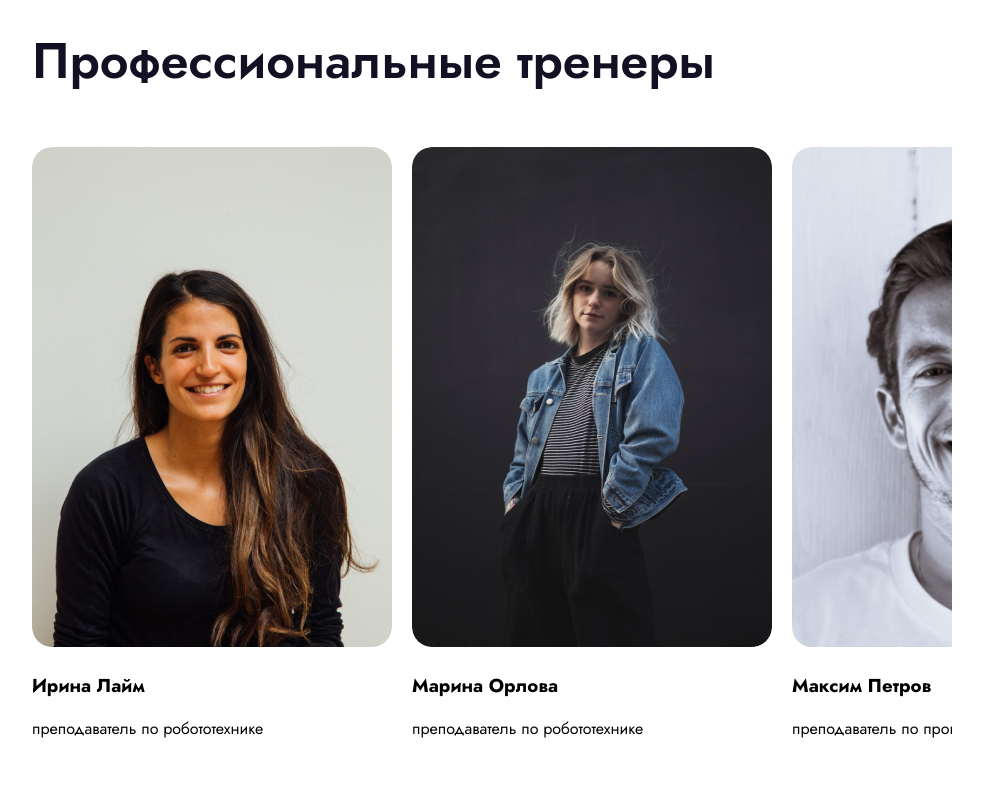
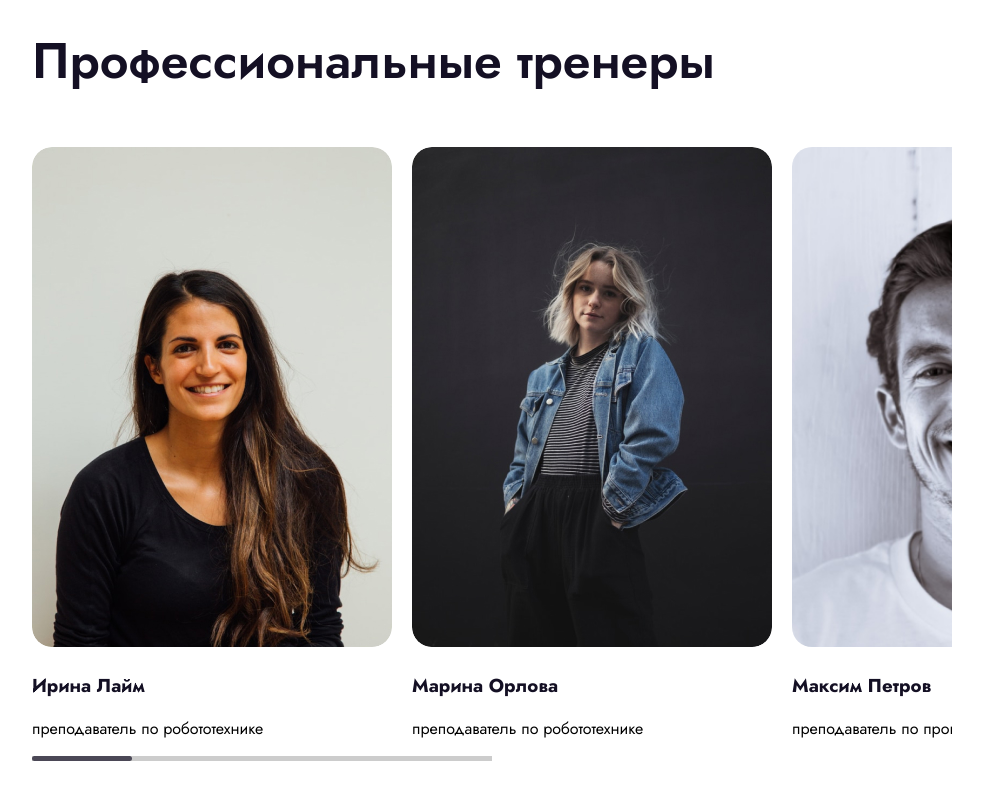
Before and after one commit to Shamshod-Nematullayev/robo-school, a React (Vite) app: page / in a window 1280 px wide. Shown: the part 1601-2401 px from the top of the page, without its empty margins (148-1131 px from the left). Built offline with nearby package versions, Linux system fonts and the light colour scheme.

Commit message:
scroll problem

```diff
--- a/src/components/Heading.tsx
+++ b/src/components/Heading.tsx
@@ -7,6 +7,10 @@ const Text = styled.div`
   color: ${theme.colors.secondary};
   margin-bottom: 50px;
   font-weight: 600;
+  @media (max-width: 576px){
+    font-size: 30px;
+    text-align: center;
+  }
 `;
 
 const Heading: React.FC<{ children: React.ReactNode }> = ({ children }) => {
--- a/src/components/Trainers.tsx
+++ b/src/components/Trainers.tsx
@@ -1,22 +1,24 @@
-import styled from 'styled-components'
-import Heading from './Heading'
-import Photo1 from "../assets/teacher (1).jpg"
-import Photo2 from "../assets/teacher (2).jpg"
-import Photo3 from "../assets/teacher (3).jpg"
-import Photo4 from "../assets/teacher (4).jpg"
-import Photo5 from "../assets/teacher (5).jpg"
+import styled from "styled-components";
+import Heading from "./Heading";
+import Photo1 from "../assets/teacher (1).jpg";
+import Photo2 from "../assets/teacher (2).jpg";
+import Photo3 from "../assets/teacher (3).jpg";
+import Photo4 from "../assets/teacher (4).jpg";
+import Photo5 from "../assets/teacher (5).jpg";
+import { theme } from "../theme";
+import { RefObject, useEffect, useRef, useState } from "react";
 
 type Teacher = {
-    name: string,
-    description: string,
-    facebook: string,
-    instagram: string,
-    telegram: string,
-    education: string,
-    experience: string,
-    awards?: string,
-    photo: typeof Photo1
-}
+  name: string;
+  description: string;
+  facebook: string;
+  instagram: string;
+  telegram: string;
+  education: string;
+  experience: string;
+  awards?: string;
+  photo: typeof Photo1;
+};
 const teachers: Teacher[] = [
   {
     name: "Ирина Лайм",
@@ -27,7 +29,7 @@ const teachers: Teacher[] = [
     education: "Факультет экономики и менеджмента",
     experience: "Преподавал на курсах 1 курса",
     awards: "Присуждено звание преподавателем робототехники",
-        photo: Photo1
+    photo: Photo1,
   },
   {
     name: "Марина Орлова",
@@ -37,7 +39,7 @@ const teachers: Teacher[] = [
     telegram: "https://t.me/MarinaOrlov",
     education: "Факультет экономики и менеджмента",
     experience: "Преподавал на курсах 1 курса",
-        photo: Photo2
+    photo: Photo2,
   },
   {
     name: "Максим Петров",
@@ -47,7 +49,7 @@ const teachers: Teacher[] = [
     telegram: "https://t.me/MaximPetrov",
     education: "Факультет информатики и вычислительной техники",
     experience: "Преподавал на курсах 1 курса",
-        photo: Photo3
+    photo: Photo3,
   },
   {
     name: "Константин Назаров",
@@ -57,7 +59,7 @@ const teachers: Teacher[] = [
     telegram: "https://t.me/KonstantinNazarov",
     education: "Факультет информатики и вычислительной техники",
     experience: "Преподавал на курсах 1 курса",
-        photo: Photo4
+    photo: Photo4,
   },
   {
     name: "Лиза Весенняя",
@@ -67,40 +69,92 @@ const teachers: Teacher[] = [
     telegram: "https://t.me/LizaVesennya",
     education: "Факультет информатики и вычислительной техники",
     experience: "Преподавал на курсах 1 курса",
-        photo: Photo5
+    photo: Photo5,
   },
-]
+];
 const Container = styled.section`
+  position: relative;
   padding: 50px 0;
-`
+`;
 const SliderContainer = styled.div`
   display: flex;
   gap: 20px;
   overflow-x: scroll;
-`
+  &::-webkit-scrollbar {
+    display: none;
+  }
+`;
 const TeacherPhoto = styled.img`
   width: 360px;
   height: 500px;
   object-fit: cover;
   border-radius: 20px;
+  @media (max-width: 576px) {
+    width: 220px;
+    height: 306px;
+  }
+`;
+const TrainerName = styled.h3`
+    color: ${theme.colors.secondary};
 `
+const FakeScrollBar = styled.div`
+  position: absolute;
+  left: 0;
+  width: 500px; /* Scroll uzunligini belgilash */
+  height: 5px;
+  background: ${theme.colors.secondary};
+  border-radius: 10px;
+  opacity: 0.7;
+  cursor: pointer;
+  transition: width 0.2s;
+`;
+const FakeScrollBarTrack = styled.div`
+    background: #ccc;
+    width: 50%;
+    position: relative;
+    height: 5px;
+    // transform: scaleX(0.5);
+`
+
 function Trainers() {
+  const containerRef = useRef<HTMLDivElement | null>(null);
+  const [thumbWidth, setThumbWidth] = useState(100);
+  const [scrollPos, setScrollPos] = useState(0);
+  useEffect(() => {
+    const container = containerRef.current;
+    if (!container) return;
+    const handleScroll = () => {
+        if (!container) return;
+        const scrollRatio =
+        container.scrollLeft / (container.scrollWidth - container.clientWidth);
+      setScrollPos(scrollRatio * (container.clientWidth - thumbWidth));
+    };
+
+    container.addEventListener("scroll", handleScroll);
+    return () => container.removeEventListener("scroll", handleScroll);
+  }, [thumbWidth]);
   return (
     <Container>
-        <Heading>
-            Профессиональные тренеры
-        </Heading>
-        <SliderContainer>
+      <Heading>Профессиональные тренеры</Heading>
+      <SliderContainer ref={containerRef}>
         {teachers.map((teacher, i) => (
           <div key={i}>
             <TeacherPhoto src={teacher.photo} />
-                    <h3>{teacher.name}</h3>
+            <TrainerName>{teacher.name}</TrainerName>
             <p>{teacher.description}</p>
           </div>
         ))}
       </SliderContainer>
+      <FakeScrollBarTrack>
+      <FakeScrollBar
+        style={{
+          width: `${thumbWidth}px`,
+          left: `${scrollPos}px`,
+        }}
+      />
+      </FakeScrollBarTrack>
     </Container>
-  )
+  );
 }
 
-export default Trainers
+export default Trainers;
```
Lines whose indentation alone changed are shown as unchanged.
